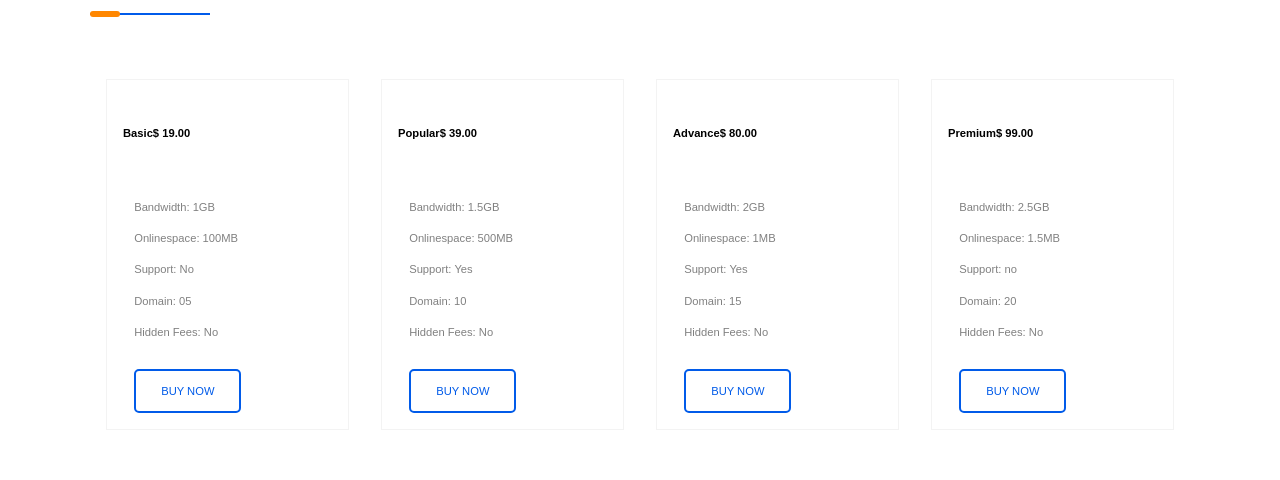
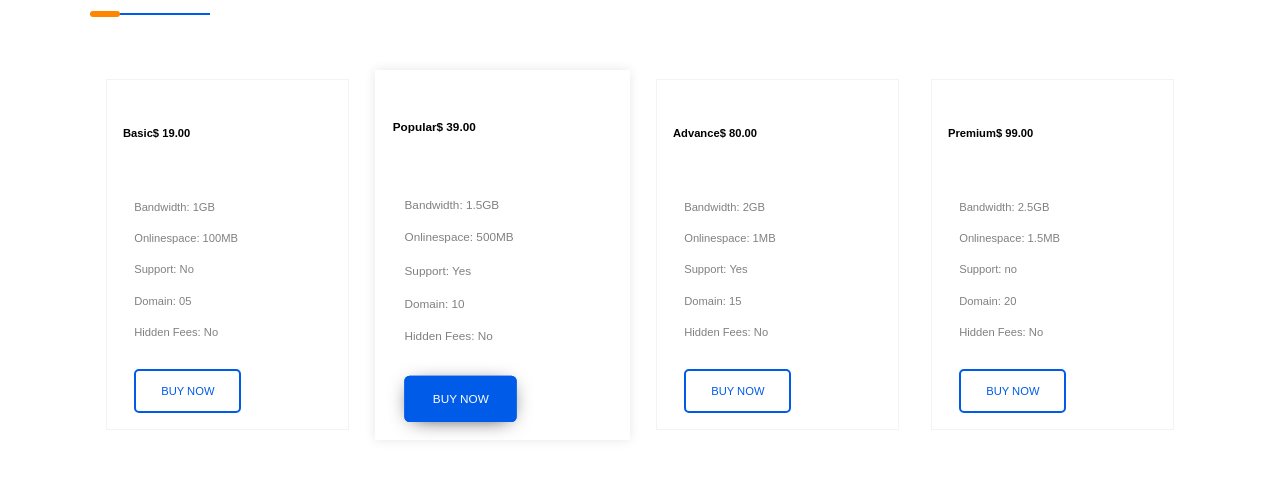
Before and after one commit to minahilhussain/zooki, a React (Create React App) app: page / in a window 1280 px wide. Shown: the part 4008-4488 px from the top of the page. Built offline with nearby package versions, Linux system fonts and the light colour scheme.

Commit message:
added seconnd price card styling

```diff
--- a/src/css/Pricing.css
+++ b/src/css/Pricing.css
@@ -34,7 +34,6 @@
   background-color: #015be9;
   color: #fff;
   box-shadow: 0 3px 20px -8px #000;
-
 }
 .price-card .text {
   padding: 2rem 0 2rem 0.7rem;
@@ -46,3 +45,16 @@
   transform: scale(1.03);
   transition: all .5s;
 }
+
+.price-card:nth-child(2) {
+  border-color: #fff;
+  box-shadow: 0 0 10px rgb(0 0 0 / 10%);
+  -webkit-transform: scale(1.01);
+  transform: scale(1.05);
+  transition: all .5s;
+}
+.price-card:nth-child(2) a{
+  background-color: #015be9;
+  color: #fff;
+  box-shadow: 0 3px 20px -8px #000;
+}
```
